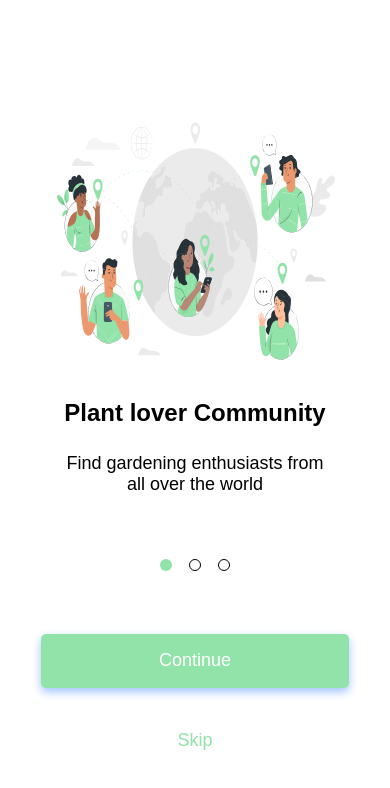
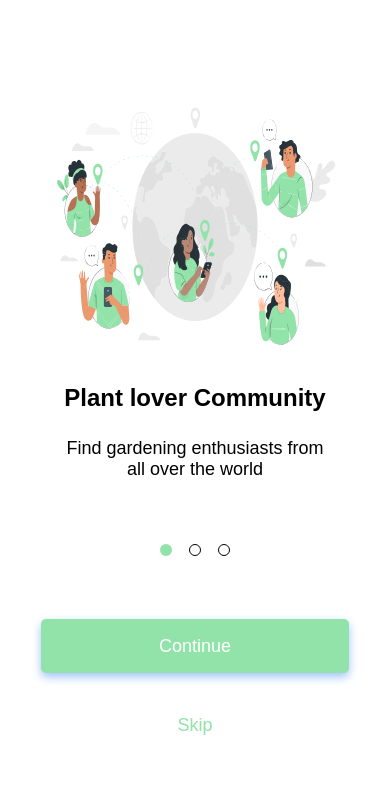
Before and after one commit to felipedalbert/onboarding-community, a plain HTML site: page index.html in a window 390 px wide. Drawn offline with Linux system fonts and the light colour scheme; a web font is replaced by a local one.

Commit message:
teste de melhoria a responsividade

```diff
--- a/index.html
+++ b/index.html
@@ -12,24 +12,21 @@
 </head>
 <body>
     <main>
+        <div class="content">
             <img src="src/images/plant-lover.svg" alt="Plant lover Community">
-
             <h1>Plant lover Community</h1>
-
             <p>Find gardening enthusiasts from all over the world</p>
-
             <div class="indicators">
                 <div class="indicator"></div>
                 <div class="indicator"></div>
                 <div class="indicator"></div>
             </div>
-
             <div class="buttons">
                 <a href="screens/page-2.html" class="continue-button">
                     Continue
                 </a>
-
                 <a href="screens/page-3.html" class="skip-button">Skip</a>
+            </div>
         </div>
     </main>
 </body>
--- a/src/styles/style-screens/page-1/screen-1.scss
+++ b/src/styles/style-screens/page-1/screen-1.scss
@@ -24,7 +24,6 @@
     }
 }
 
-
 main{
     width: 100vw;
     height: 100vh;
@@ -34,9 +33,16 @@ main{
     justify-content: center;
     align-items: center;
 
+    .content{
+        max-width: 375px;
+        height: 640px;
+        display: flex;
+        flex-direction: column;
+        align-items: center;
+
 
         img{
-
+            margin-top: -25px;
             animation-name: emerge;
             animation-duration: .5s;
             @include keyframes(emerge);
@@ -124,3 +130,4 @@ main{
             }
         }
     }
+}
--- a/src/styles/style-screens/page-2/screen-2.scss
+++ b/src/styles/style-screens/page-2/screen-2.scss
@@ -26,7 +26,7 @@
 
 main{
     width: 100vw;
-    height: 100vh;
+
     padding: 35px;
     display: flex;
     flex-direction: column;
@@ -34,7 +34,7 @@ main{
     align-items: center;
 
     img{
-
+        margin-top: -25px;
         animation-name: emerge;
         animation-duration: .5s;
         @include keyframes(emerge);
--- a/src/styles/style-screens/page-3/screen-3.scss
+++ b/src/styles/style-screens/page-3/screen-3.scss
@@ -26,7 +26,7 @@
 
 main{
     width: 100vw;
-    height: 100vh;
+
     padding: 35px;
     display: flex;
     flex-direction: column;
@@ -34,7 +34,7 @@ main{
     align-items: center;
 
     img{
-
+        margin-top: -25px;
         animation-name: emerge;
         animation-duration: .5s;
         @include keyframes(emerge);
```
Also changed, not shown: src/styles/style-screens/page-1/screen-1.css, src/styles/style-screens/page-2/screen-2.css, src/styles/style-screens/page-3/screen-3.css, 3 other files. Lines whose indentation alone changed are shown as unchanged.
